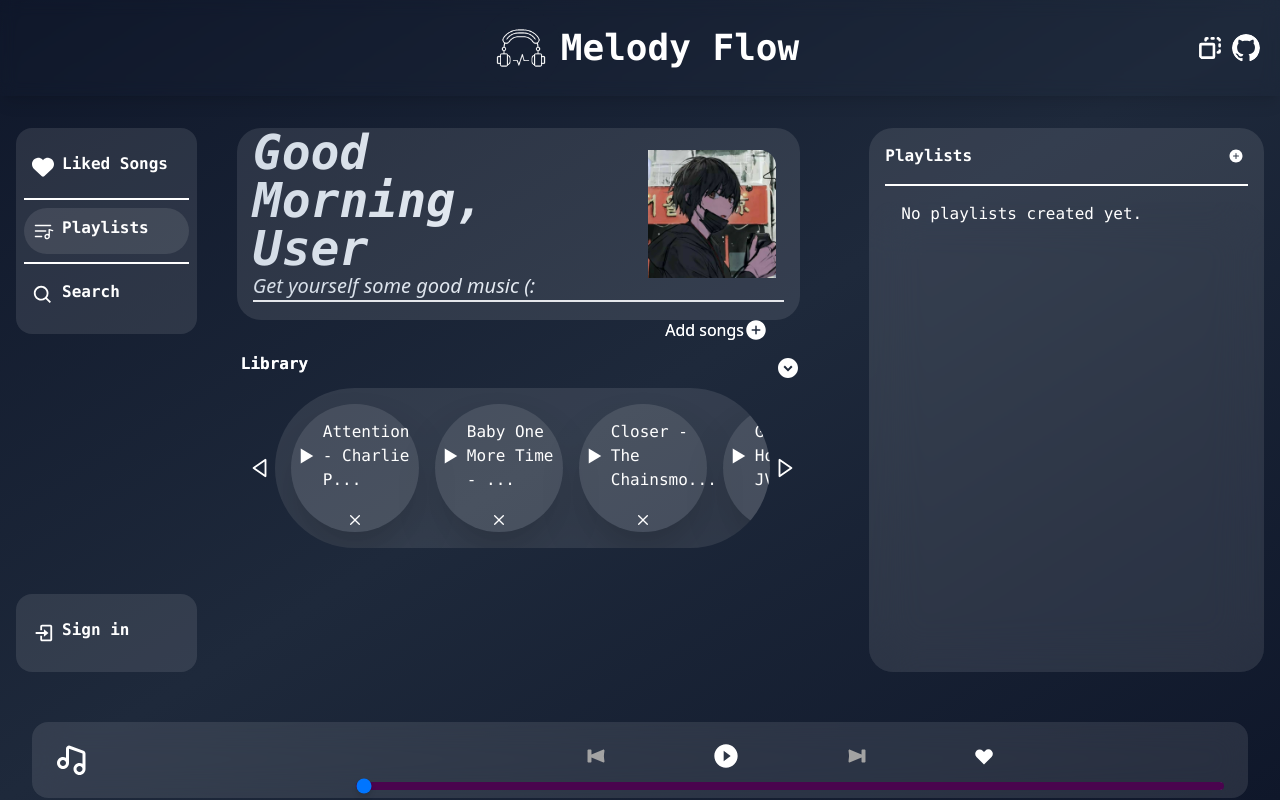
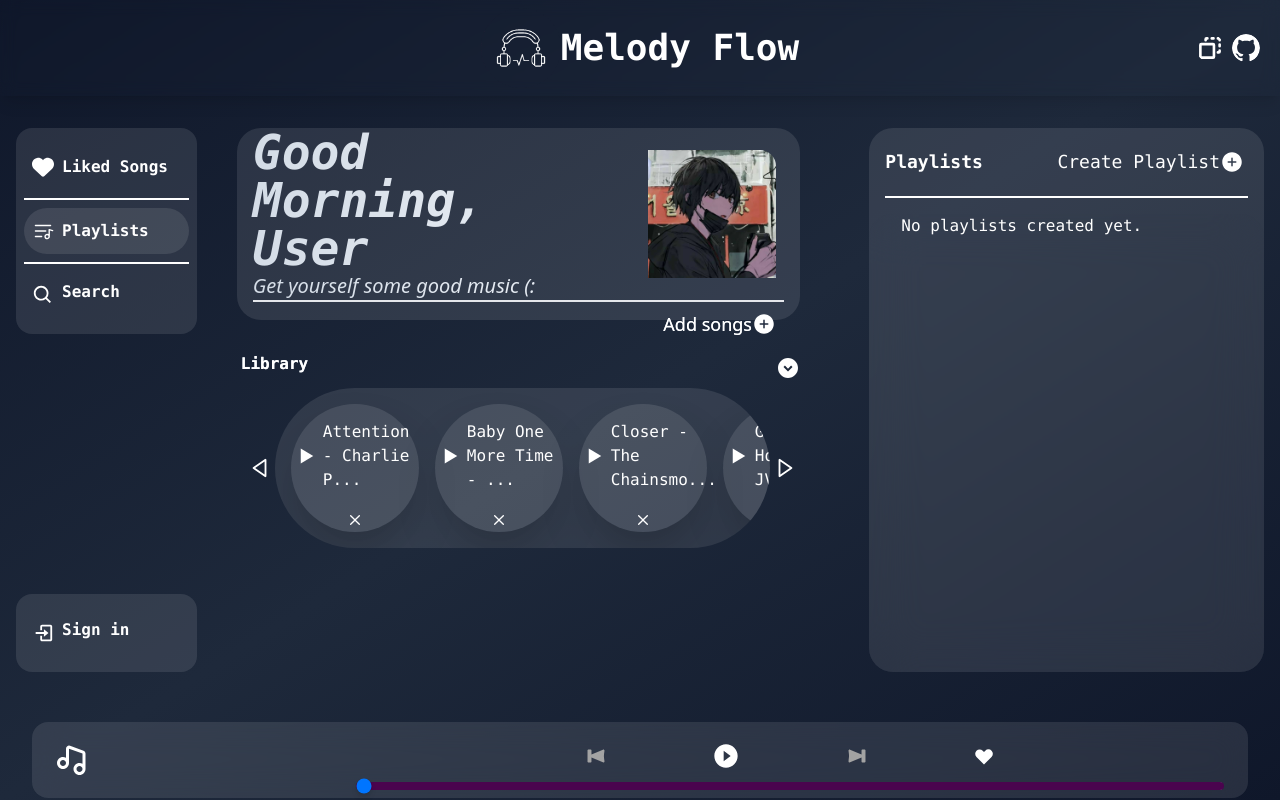
Before and after one commit to thecrusader25225/melody-flow, a React (Create React App) app: page / in a window 1280 px wide. Both pictures are taken after a click on the button "Playlists". Built offline with nearby package versions, Linux system fonts and the light colour scheme.

Commit message:
made icons bigger

```diff
--- a/src/Home.js
+++ b/src/Home.js
@@ -386,7 +386,7 @@ export default function Home({ page, themes }) {
           <div className="border-t-2  flex justify-end text-white ">
             <span
               onClick={handleClick}
-              className="w-auto hover:bg-white hover:bg-opacity-10 p-2 m-2 cursor-pointer flex items-center rounded-full duration-200 transition-transform"
+              className="w-auto m-1 flex items-center checkmark text-lg"
             >
               <p>Add songs </p>
               <IoAddCircle className="text-2xl" />
@@ -438,9 +438,9 @@ export default function Home({ page, themes }) {
       </div>
       <div className="top-0 right-0 w-1/3 py-32 px-4 fixed h-full text-white font-mono">
         <div className="w-full h-full flex flex-col bg-white bg-opacity-10 rounded-3xl">
-          <div className="flex justify-between w-full h-auto px-4 pt-4">
-            <span className="flex">
-              <span className="flex ">
+          <div className="flex justify-between w-full h-auto px-4 pt-4 items-center">
+            <span className="flex items-center">
+              <span className="flex items-center">
                 {openPlaylist && (
                   <MdArrowBack
                     onClick={() => {
@@ -450,7 +450,7 @@ export default function Home({ page, themes }) {
                     className="checkmark"
                   />
                 )}
-                <p className="font-bold">
+                <p className="font-bold text-lg">
                   {page === "Liked" ? "Liked Songs" : "Playlists "}
                 </p>
               </span>
@@ -469,8 +469,12 @@ export default function Home({ page, themes }) {
             </span>
 
             {openPlaylist ? (
-              <button onClick={() => setSelectSongs(true)}>
-                <IoAddCircle className="checkmark " />
+              <button
+                onClick={() => setSelectSongs(true)}
+                className="flex checkmark items-center"
+              >
+                <p className="text-lg">Add Songs</p>
+                <IoAddCircle />
               </button> /**adding songs in playist */
             ) : (
               page === "Playlist" && (
@@ -479,8 +483,10 @@ export default function Home({ page, themes }) {
                     setIsWriting(true);
                     setPlaylistSongs([...playlistSongs, []]);
                   }}
+                  className="flex checkmark items-center"
                 >
-                  <IoAddCircle className="checkmark" />
+                  <p className="text-lg">Create Playlist</p>
+                  <IoAddCircle />
                 </button> /**adding playlists */
               )
             )}
--- a/src/Navbar.js
+++ b/src/Navbar.js
@@ -31,7 +31,7 @@ export default function Navbar({ themes, setThemes, page, setPage }) {
       <div className="fixed flex flex-col justify-between top-0 left-0 h-full w-1/6 min-w-44 toggle-visibility pt-32 pb-32 p-4">
         <span className="flex flex-col justify-center  bg-white bg-opacity-10 p-2 font-bold font-mono rounded-2xl">
           <button
-            className={`navButton ${
+            className={`navButton items-center ${
               page === "Liked" && "bg-white bg-opacity-10"
             }`}
             onClick={() => setPage("Liked")}
@@ -41,7 +41,7 @@ export default function Navbar({ themes, setThemes, page, setPage }) {
           </button>
           <div className="bg-white h-0.5 w-full" />
           <button
-            className={`navButton ${
+            className={`navButton items-center ${
               page === "Playlist" && "bg-white bg-opacity-10"
             }`}
             onClick={() => setPage("Playlist")}
```
